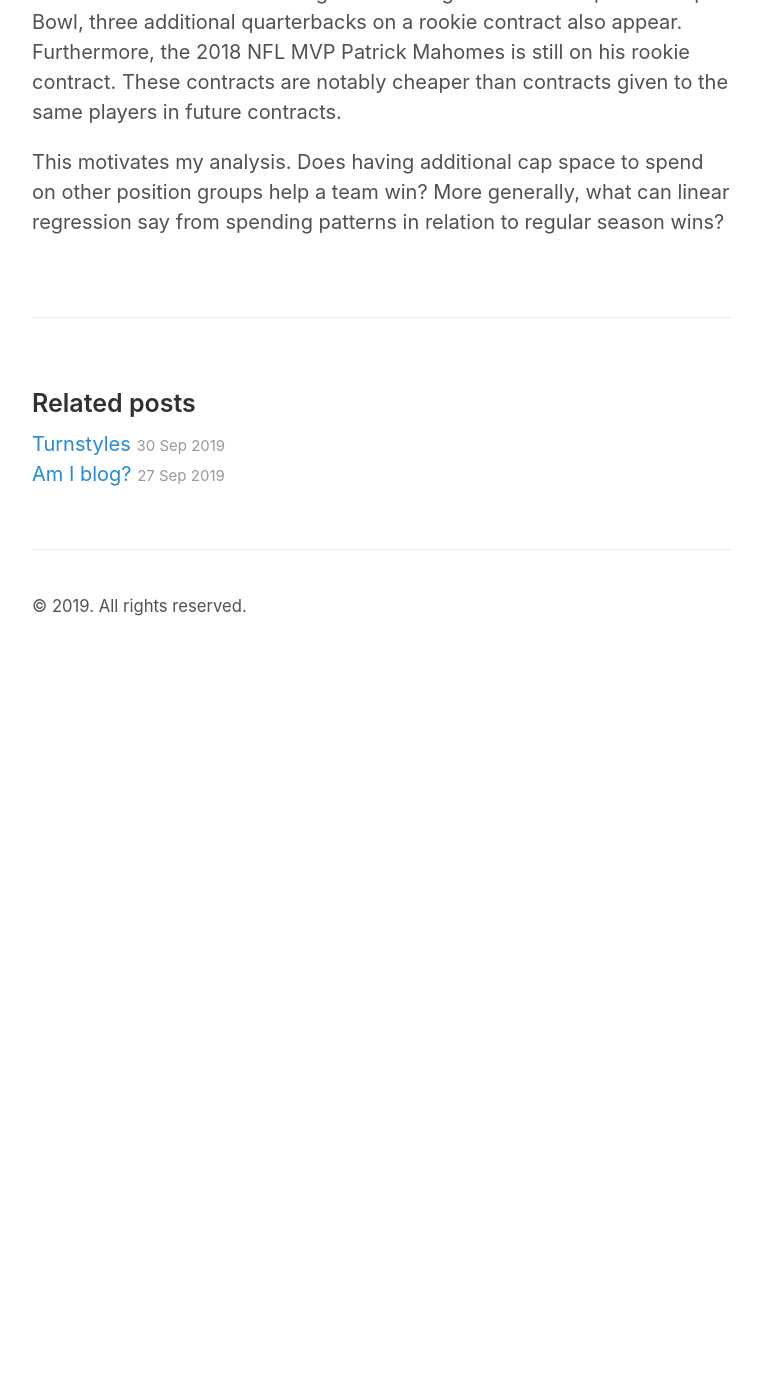
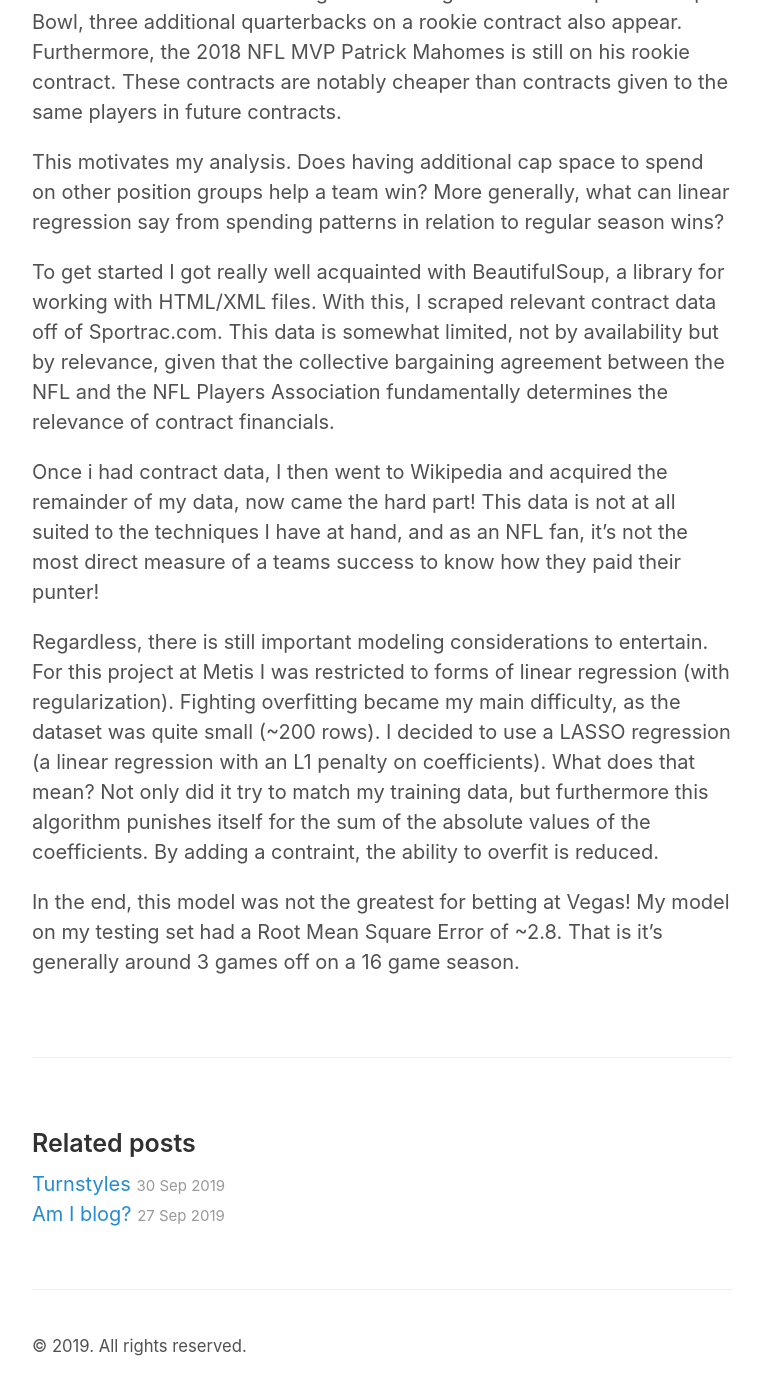
Before and after one commit to redundant/redundant.github.io, a Jekyll site: the page built from _posts/2019-10-14-linear.md, in a window 1280 px wide and 1400 px high, scrolled down 706 px. Shown: the top 1395 px of the window, without its empty margins (258-1021 px from the left). Built offline with Jekyll 4.4.1, drawn with Linux system fonts in a browser that asks for light colours; before the commit the page ends 1366 px from its top, so only the background shows below that.

Commit message:
updated linear post

```diff
--- a/_posts/2019-10-14-linear.md
+++ b/_posts/2019-10-14-linear.md
@@ -10,3 +10,12 @@ Why look at contract data? My initial interest in this question comes from looki
 I found this situation interesting. Considering also runners up in the Super Bowl, three additional quarterbacks on a rookie contract also appear. Furthermore, the 2018 NFL MVP Patrick Mahomes is still on his rookie contract. These contracts are notably cheaper than contracts given to the same players in future contracts.
 
 This motivates my analysis. Does having additional cap space to spend on other position groups help a team win? More generally, what can linear regression say from spending patterns in relation to regular season wins?
+
+To get started I got really well acquainted with BeautifulSoup, a library for working with HTML/XML files. With this, I scraped relevant contract data off of Sportrac.com. This data is somewhat limited, not by availability but by relevance, given that the collective bargaining agreement between the NFL and the NFL Players Association fundamentally determines the relevance of contract financials.
+
+Once i had contract data, I then went to Wikipedia and acquired the remainder of my data, now came the hard part! This data is not at all suited to the techniques I have at hand, and as an NFL fan, it's not the most direct measure of a teams success to know how they paid their punter!
+
+Regardless, there is still important modeling considerations to entertain. For this project at Metis I was restricted to forms of linear regression (with regularization). Fighting overfitting became my main difficulty, as the dataset was quite small (~200 rows). I decided to use a LASSO regression (a linear regression with an L1 penalty on coefficients). What does that mean? Not only did it try to match my training data, but furthermore this algorithm punishes itself for
+the sum of the absolute values of the coefficients. By adding a contraint, the ability to overfit is reduced.
+
+In the end, this model was not the greatest for betting at Vegas! My model on my testing set had a Root Mean Square Error of ~2.8. That is it's generally around 3 games off on a 16 game season.
```
